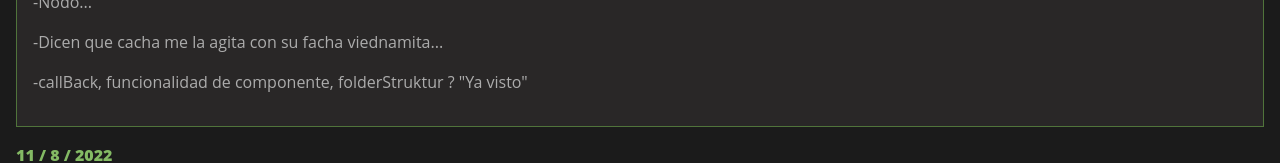
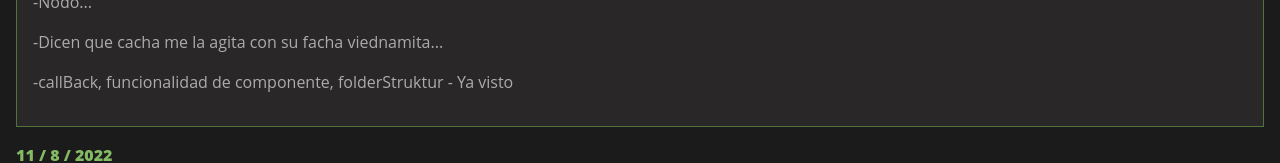
Before and after one commit to Mariano-Ryser/SAP-front, a Next.js app: page / in a window 1280 px wide. Shown: the part 278-441 px from the top of the page. Built offline with nearby package versions, Linux system fonts and the light colour scheme; no server answers.

Commit message:
correctur

```diff
--- a/pages/index.js
+++ b/pages/index.js
@@ -28,7 +28,7 @@ export default function Home() {
            -Dicen que cacha me la agita con su facha viednamita...
           </p>
           <p>
-           -callBack, funcionalidad de componente, folderStruktur ? "Ya visto"
+           -callBack, funcionalidad de componente, folderStruktur - Ya visto
           </p>
         </article>
         <BoxComentar/>
```
